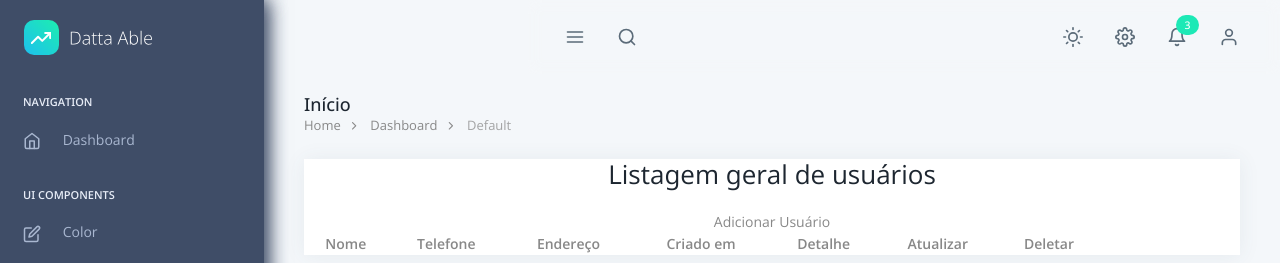
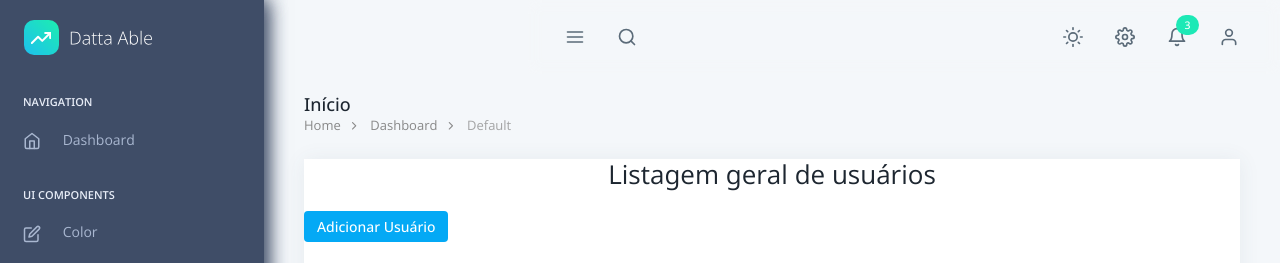
Before and after one commit to livia-trindade/psw-biblioteca, a Django app: page /usuario/ in a window 1280 px wide. Shown: the top 263 px of the page. Run offline with Django 5.2, Linux system fonts and the light colour scheme; a user stored in the database is signed in; data comes from the database, SQL or seed files in the repository; data that the repository does not hold is empty.

Commit message:
Criando o template de usuário

```diff
--- a/templates/usuario/index.html
+++ b/templates/usuario/index.html
@@ -3,14 +3,14 @@
 {% load static %}
 
 {% block content %}
+
 <div class="text-center">
-    <h3>Listagem geral de usuários</h3> <br>
-    <div>
-   <a href="create/" >Adicionar Usuário</a>
-    </div>
+<h3>Listagem geral de usuários</h3> <br>
+</div>
+
+<a href="create/" class="btn btn-sm btn-primary">Adicionar Usuário</a> <br><br>
 
     <div>
-
         <table style="width: 85%;">
             <thead>
                 <tr>
```
